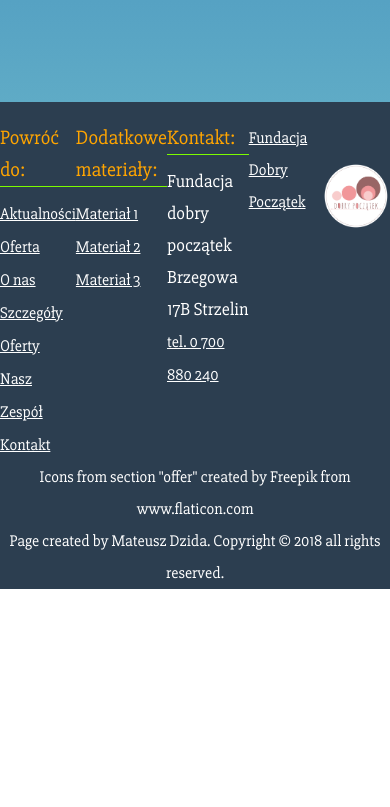
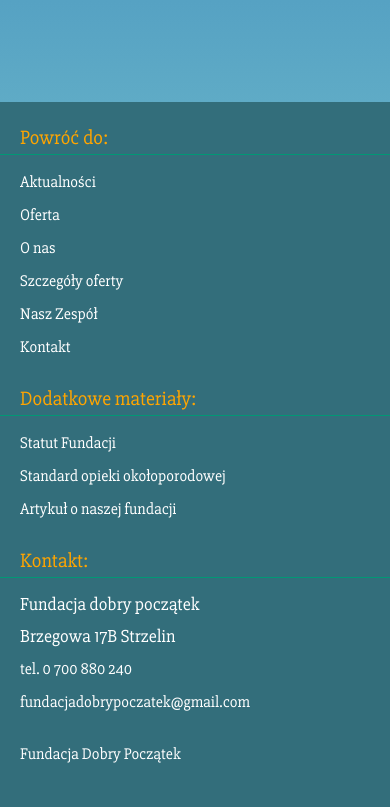
Before and after one commit to Spearek/dobry-poczatek-official-webpage, a website: page index.html in a window 390 px wide. Shown: the part 9377-10184 px from the top of the page. Before the commit the page ends 9966 px from the top, so only its background shows below. Drawn offline with nearby package versions, Linux system fonts and the light colour scheme; some packages are replaced by stand-ins of ours; a script that the page names is missing; files whose address does not match are found by name.

Commit message:
responsive footer finished

```diff
--- a/assets/scss/styles.scss
+++ b/assets/scss/styles.scss
@@ -816,7 +816,7 @@
     display: flex;
     flex-direction: column;
     //height: 400px;
-    background-color: #2c3e50;
+    background-color: #336E7B;
     justify-content: space-around;
     padding-top:20px;
     line-height: 200%;
@@ -824,19 +824,22 @@
     .footer_info{
         display:flex;
         justify-content: space-around;
-        p{
+        li,p{
             color: white;
             font-size: 18px;
+            list-style-type: none;
+            padding-left: 20px;
         }
         .footTitle{
             color: orange;
             margin-bottom: 10px;
             font-size: 20px;
-            border-bottom: 1px solid lawngreen;
+            border-bottom: 1px solid #019875;
         }
         a{
             color: white;
             font-size:16px;
+            text-decoration: none;
 
         }
         .footer_logo{
@@ -848,12 +851,59 @@
             line-height: 100%;
             background-repeat: no-repeat;
 
+
+
+        }
+        .fb-page{
+            width: 280px;
+        }
+        @include mediaQ(1060px){
+        flex-wrap: wrap;
+            .footer_info_unit{
+              width: 50%;
+              .footTitle,p{
+                  padding-left: 20px;
+              }
+              .footTitle_contact{
+                  width:45%;
+              }
+            }
+            .footer_logo{
+                margin:20px 0;
+            }
+        }
+
+        @include mediaQ(590px){
+            flex-direction: column;
+            .footer_info_unit{
+                width:100%;
+                padding-bottom: 20px;
+            .footTitle_contact{
+                 width:100%;
+                }
+
+            }
+
+            .footer_logo{
+                align-self: center;
+            }
+            .fb-page{
+                //width: 280px;
+                padding: 0 20px;
+
+            }
+
         }
     }
     .footer_credits{
         color: white;
         text-align:center;
-       margin:0 auto;
+         margin:0 auto;
+         font-size: 14px;
+         @include mediaQ(412px){
+            font-size:11px;
+         }
 
     }
+
 }
--- a/index.html
+++ b/index.html
@@ -295,36 +295,37 @@
 
     <footer>
     <div class="footer_info">
-        <div>
+        <div class="footer_info_unit">
             <p class="footTitle">Powróć do: </p>
-            <p><a href="#">Aktualności</a></p>
-            <p><a href="#">Oferta</a></p>
-            <p><a href="#">O nas</a> </p>
-            <p><a href="#">Szczegóły Oferty</a></p>
-            <p><a href="#">Nasz Zespół</a></P>
-            <p><a href="#">Kontakt</a></p>
-
+            <ul>
+                <li><a href="#">Aktualności</a></li>
+                <li><a href="#">Oferta</a></li>
+                <li><a href="#">O nas</a></li>
+                <li><a href="#">Szczegóły oferty</a></li>
+                <li><a href="#">Nasz Zespół</a></li>
+                <li><a href="#">Kontakt</a></li>
+            </ul>
         </div>
-        <div>
+        <div class="footer_info_unit">
             <p class="footTitle">Dodatkowe materiały:</p>
-            <p><a href="#">Materiał 1</a></p>
-            <p><a href="#">Materiał 2</a></p>
-            <p><a href="#">Materiał 3</a></p>
-
+            <ul>
+                <li><a href="#">Statut Fundacji</a></li>
+                <li><a href="#">Standard opieki okołoporodowej</a></li>
+                <li><a href="#">Artykuł o naszej fundacji</a></li>
+            </ul>
         </div>
-        <div>
-                <p class="footTitle">Kontakt:</p>
+        <div class="footer_info_unit">
+                <p class="footTitle  footTitle_contact ">Kontakt:</p>
                 <p>Fundacja dobry początek</p>
                 <p>Brzegowa 17B Strzelin</p>
                 <p><a href=tel:+48700880240>tel. 0 700 880 240</a></p>
+                <p><a href="mailto:fundacjadobrypoczatek@gmail.com">fundacjadobrypoczatek@gmail.com</a></p>
 
         </div>
-      <!--  <div>
-                <p class="footTitle">Odwiedź nas na Facebooku!</p>
-                <p>Tu bedzie link do fejsa</p>
 
-        </div> -->
+        <div class="footer_info_unit footer_fb">
         <div class="fb-page" data-href="https://www.facebook.com/fundacjadobrypoczatek/" data-tabs="likes" data-small-header="false" data-adapt-container-width="true" data-hide-cover="false" data-show-facepile="true"><blockquote cite="https://www.facebook.com/fundacjadobrypoczatek/" class="fb-xfbml-parse-ignore"><a href="https://www.facebook.com/fundacjadobrypoczatek/">Fundacja Dobry Początek</a></blockquote></div>
+        </div>
         <div class="footer_logo"></div>
     </div>
 
@@ -337,6 +338,7 @@
     </footer>
 
      <div id="fb-root"></div>
+
     <script>(function(d, s, id) {
       var js, fjs = d.getElementsByTagName(s)[0];
       if (d.getElementById(id)) return;
@@ -344,6 +346,7 @@
       js.src = 'https://connect.facebook.net/pl_PL/sdk.js#xfbml=1&version=v3.1';
       fjs.parentNode.insertBefore(js, fjs);
     }(document, 'script', 'facebook-jssdk'));</script>
+
  <script src="assets/scripts/animations.js"></script>
  <script src="assets/scripts/news.js"></script>
  <script src="assets/scripts/offer.js"></script>
```
Also changed, not shown: assets/css/styles.css.
